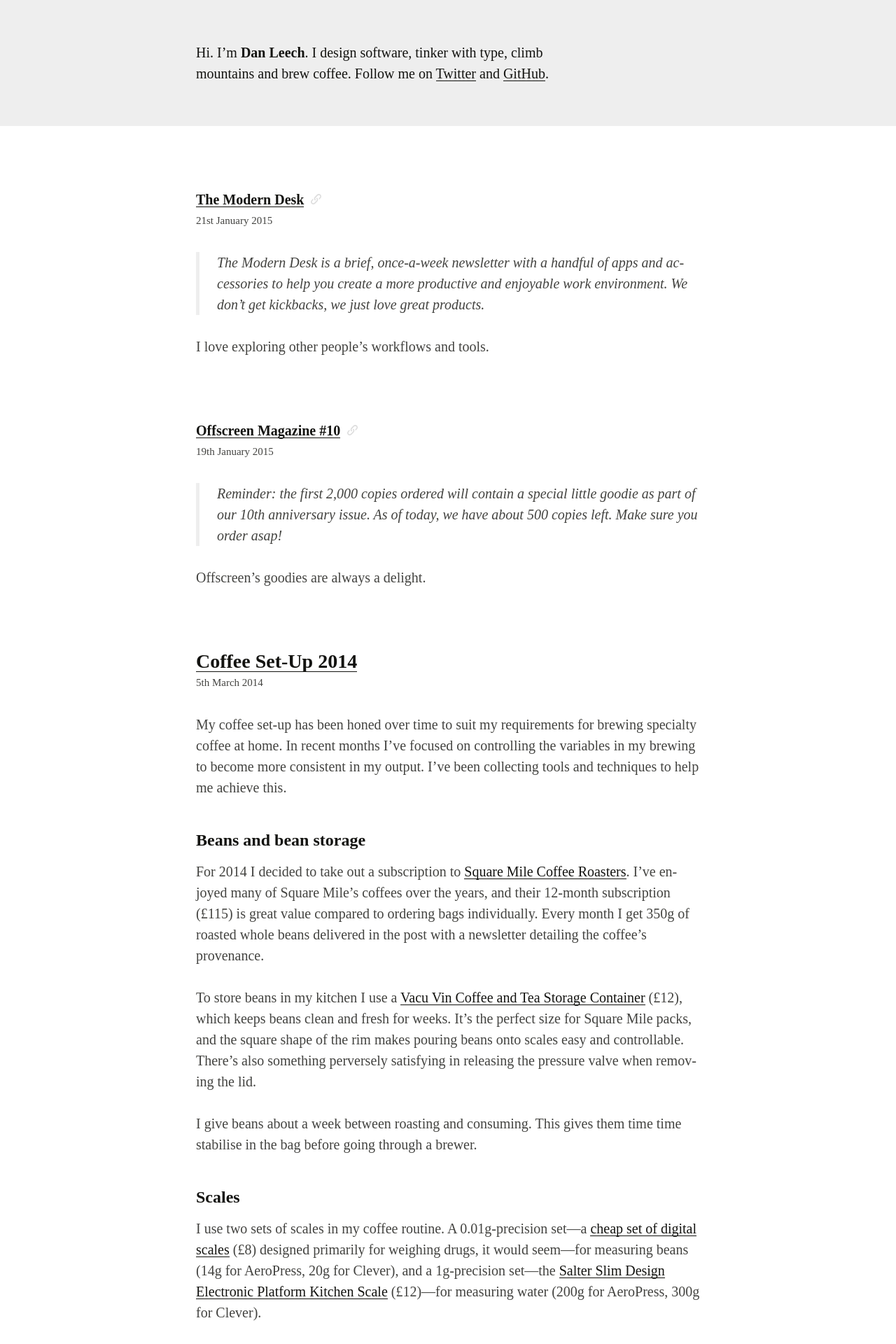
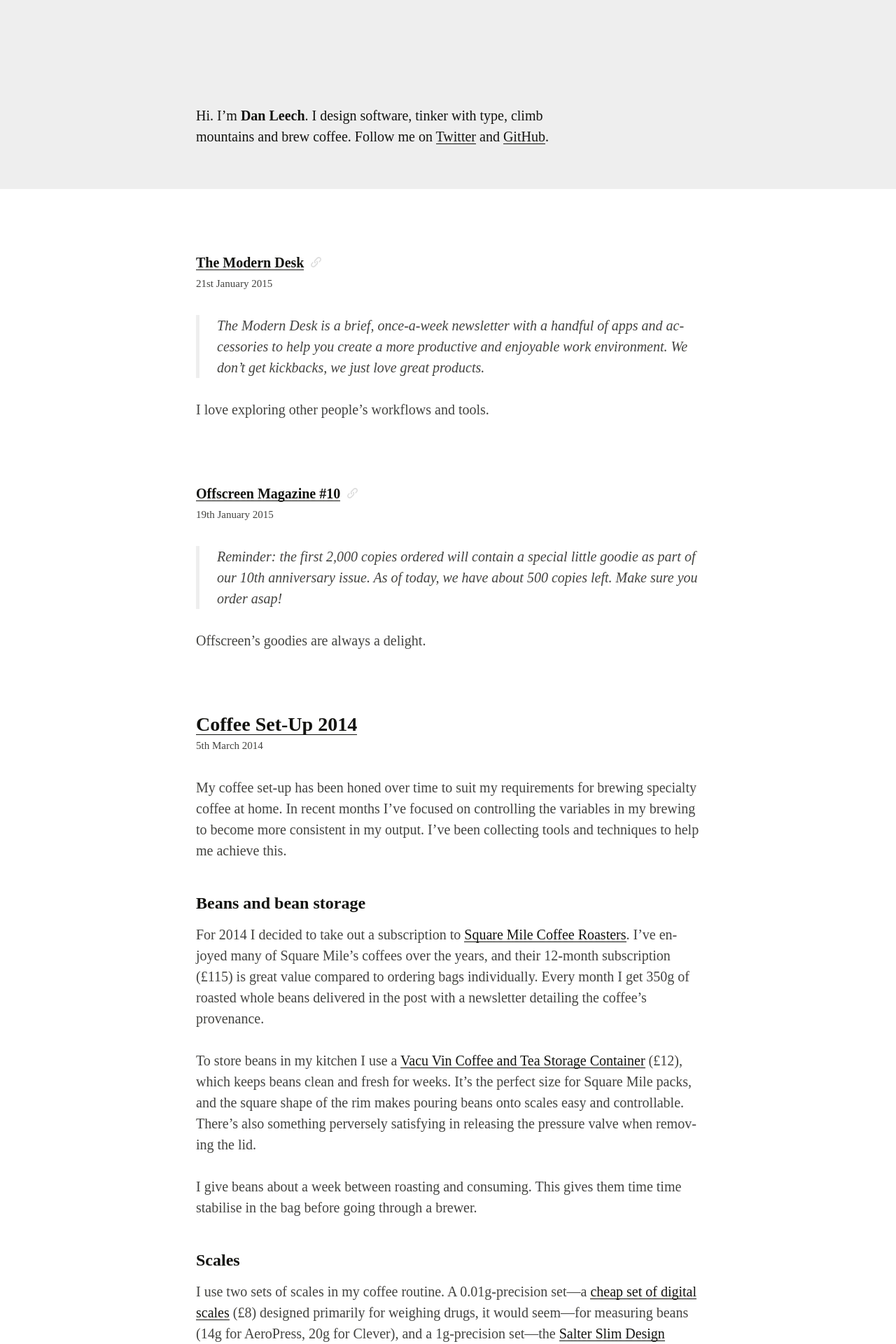
Before and after one commit to danleech/danleech.com, a Jekyll site: the page built from index.md, in a window 1280 px wide. Shown: the top 1920 px of the page at 70% size. Built offline with Jekyll 4.4.1, drawn with Linux system fonts in a browser that asks for light colours; some web fonts are replaced; Markdown is read by kramdown in place of the engine named in the settings.

Commit message:
Changed padding on site-header

```diff
--- a/css/main.scss
+++ b/css/main.scss
@@ -201,6 +201,9 @@
     @media (min-width: 500px) {
         padding: 3rem 0;
     }
+    @media (min-width: 1000px) {
+        padding: 7.5rem 0 3rem;
+    }
 }
 
 .site-main {
```
